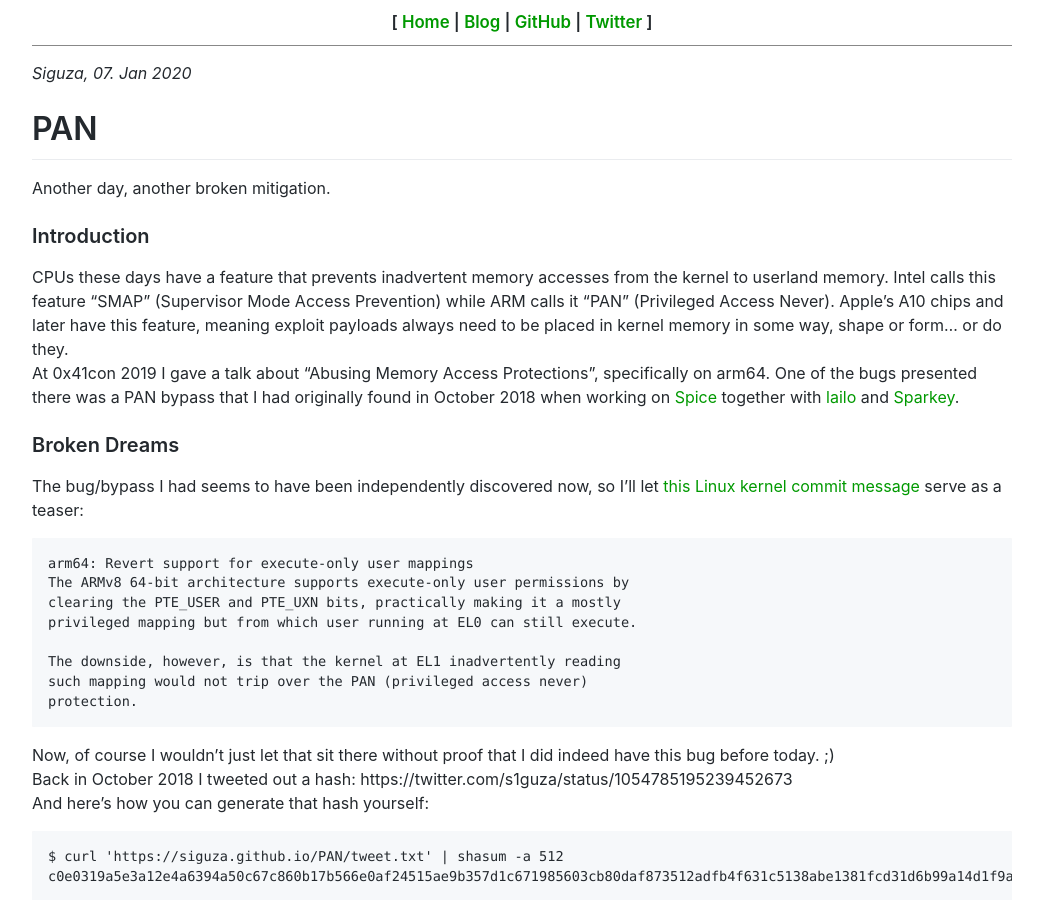
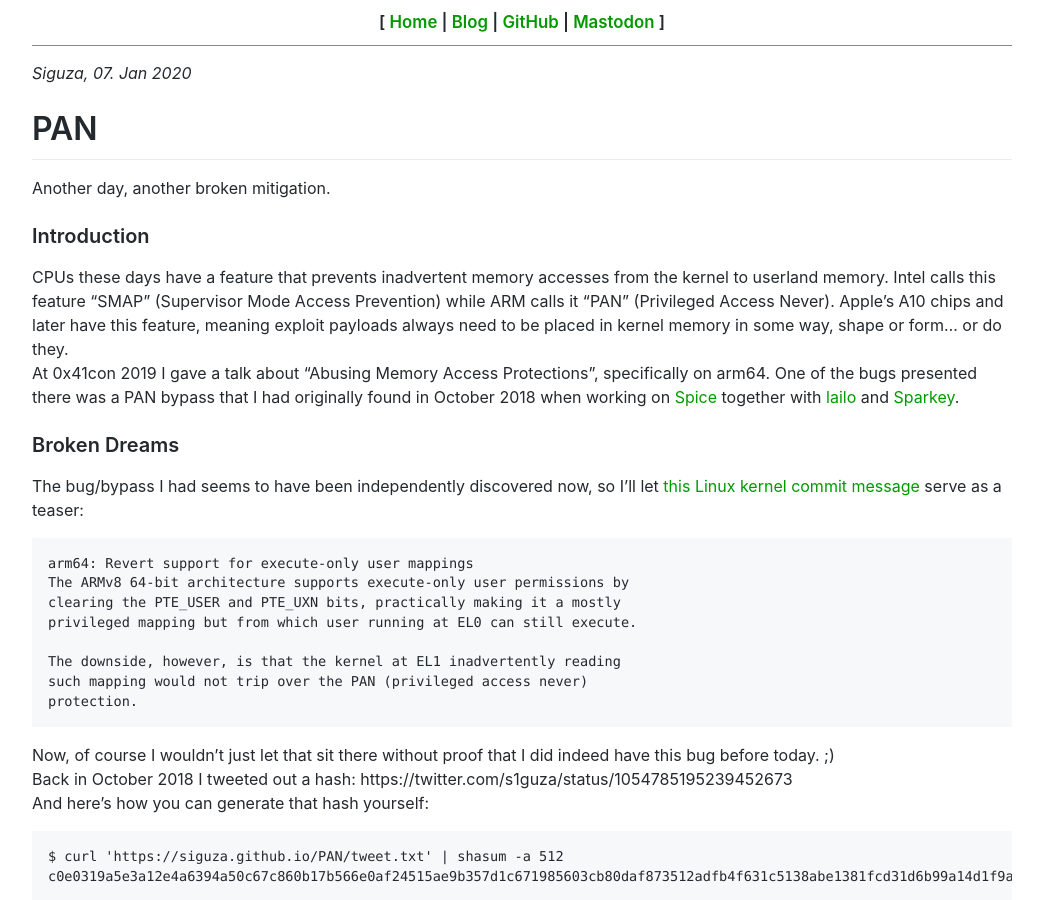
Before and after one commit to Siguza/siguza.github.io, a Jekyll site: the page built from PAN/index.md, in a window 1280 px wide and 900 px high. Shown: the whole window, without its empty margins (118-1161 px from the left). Built offline with Jekyll 4.4.1, drawn with Linux system fonts in a browser that asks for light colours; our own code applies the rules of GitHub Pages for plain Markdown files; some of the changed text lies outside the part shown.

Commit message:
of course there's more

```diff
--- a/PAN/index.md
+++ b/PAN/index.md
@@ -101,7 +101,7 @@ Also I'm not even too sad it got burned now. Because while it was a fun bug, the
 On a separate note, defensive security folks, and Apple in particular, loooooove mitigations. On iOS, Apple has lately been slapping proprietary mitigations around like there's no tomorrow.
 But thing is, mitigations are often delicate creatures, with rather fragile assumptions. Having too many of them in one place can easily make them break one another, as happened here with execute-only memory vs PAN. And this isn't the first time either, in my blog post about APRR it was ASLR that got broken by another mitigation, and there are a few more cases like this that I know of. As the number of mitigations around specific features increase, I expect collisions like these to become more common. But hey, something has to stay fun, right? :P
 
-As always, feedback is greatly welcome (as is unrelated security chatter :P)! You can [find me on Twitter][twitter] or reach me via email (`*@*.net` where `*` = `siguza`). :)
+As always, feedback is greatly welcome (as is unrelated security chatter :P)! You can [find me on Mastodon][mastodon] or reach me via email (`*@*.net` where `*` = `siguza`). :)
 
 With that said, I think there's nothing left to do but to wish you all a good one, give a hat tip to the folks who were at 0x41con, and show you the last slide of my deck:
 
@@ -120,4 +119,4 @@ With that said, I think there's nothing left to do but to wish you all a good on
   [patch]: https://lore.kernel.org/patchwork/patch/706340/
   [aprr]: https://siguza.github.io/APRR/
   [img5]: assets/img/5-conclusions.png
-  [twitter]: https://twitter.com/s1guza/
+  [mastodon]: https://mastodon.social/@siguza
--- a/_layouts/default.html
+++ b/_layouts/default.html
@@ -9,7 +9,7 @@
   </head>
   <body>
     <div class="container-lg px-3 my-5 markdown-body">
-      <nav class="separator">[ <a href="https://siguza.net">Home</a> | <a href="https://blog.siguza.net">Blog</a> | <a href="https://github.com/Siguza">GitHub</a> | <a href="https://twitter.com/s1guza">Twitter</a> ]</nav>
+      <nav class="separator">[ <a href="https://siguza.net">Home</a> | <a href="https://blog.siguza.net">Blog</a> | <a href="https://github.com/Siguza">GitHub</a> | <a href="https://mastodon.social/@siguza">Mastodon</a> ]</nav>
       <main>
         {{ content }}
       </main>
```
Also changed, not shown: other parts of PAN/index.md (+0 -1 lines).
